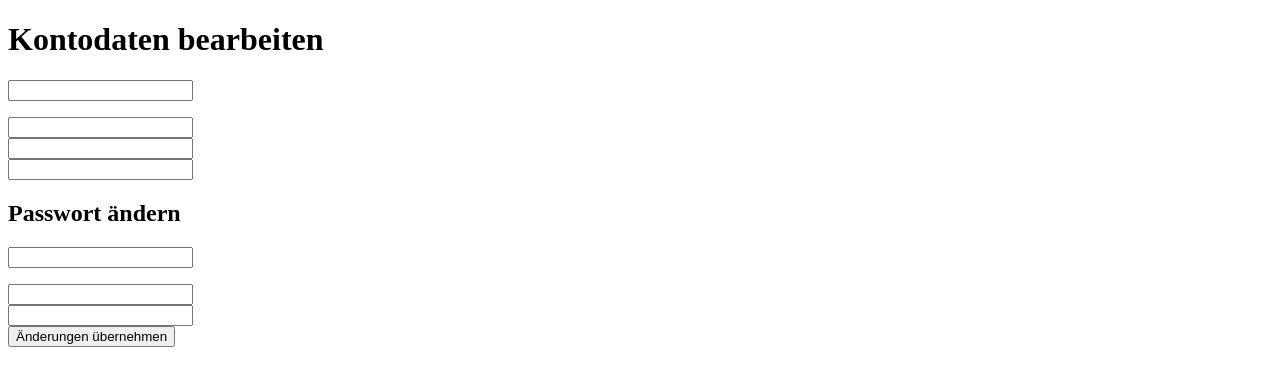
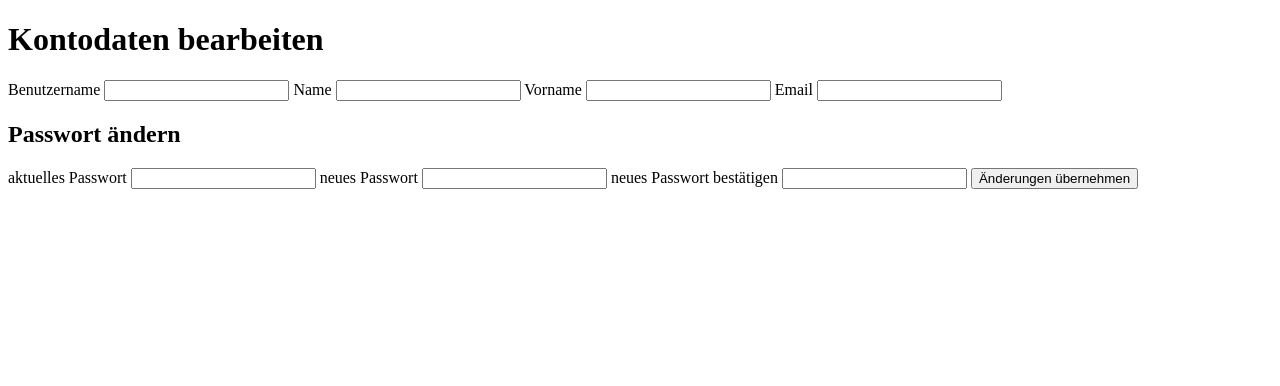
Before and after one commit to ladymagnetic/semanticcms, a PHP site: page /KontoBearbeiten.php in a window 1280 px wide. Shown: the part 88-474 px from the top of the page. Run offline with PHP 8.4, Linux system fonts and the light colour scheme.

Commit message:
#16 names
für die objekte wurden passende namen eingeführt. Müssen evtl. durch ids
ersetzt werden

```diff
--- a/Code/Backend/InhaltBearbeiten.php
+++ b/Code/Backend/InhaltBearbeiten.php
@@ -19,11 +19,12 @@
 </nav>
 <h1>Inhalt bearbeiten</h1>
 <form method="post">
-	<input name="Button1" type="button" value="Medien hinzufügen"></form>
+	<input name="addMedia" type="button" value="Medien hinzufügen"></form>
 <form method="post">
 	<textarea cols="20" name="TextArea1" rows="2"></textarea></form>
 <form method="post">
-	<input name="Button2" type="button" value="Publish"></form>
+	<input name="publish" type="button" value="Publish">
+</form>
 
 </body>
 
--- a/Code/Backend/Inhaltsverwaltung.php
+++ b/Code/Backend/Inhaltsverwaltung.php
@@ -30,7 +30,7 @@
 		<td>&nbsp;</td>
 		<td>
 		<form method="post">
-			<input name="Button1" type="button" value="Löschen"><input name="Button2" type="button" value="Bearbeiten"></form>
+			<input name="delete" type="button" value="Löschen"><input name="Button2" type="button" value="Bearbeiten"></form>
 		</td>
 	</tr>
 	<tr>
@@ -45,7 +45,7 @@
 	</tr>
 </table>
 <form method="post">
-	<input name="Button3" type="button" value="Neuer Inhalt"></form>
+	<input name="newContent" type="button" value="Neuer Inhalt"></form>
 
 </body>
 
--- a/Code/Backend/KontoBearbeiten.php
+++ b/Code/Backend/KontoBearbeiten.php
@@ -20,25 +20,25 @@
 <h1>Kontodaten bearbeiten</h1>
 <p>
 <form method="post">
-	<input name="Password1" type="text"></form>
-</p>
+    <label for="userName">Benutzername</label>
+	<input name="userName" type="text">
+    <label for="name">Name</label>
+	<input name="name" type="text">
+    <label for="foreName">Vorname</label>
+	<input name="email" type="text">
+    <label for="email">Email</label>
+	<input name="Password4" type="text">
+</form>
+<h2>Passwort ändern</h2>
 <form method="post">
-	<input name="Password2" type="text"></form>
-<form method="post">
-	<input name="Password3" type="text"></form>
-<form method="post">
-	<input name="Password4" type="text"></form>
-<h2>Passwort ändern</h2>
-<p>
-<form method="post">
-	<input name="Password5" type="password"></form>
-</p>
-<form method="post">
-	<input name="Password6" type="password"></form>
-<form method="post">
-	<input name="Password7" type="password"></form>
-<form method="post">
-	<input name="Button1" type="button" value="Änderungen übernehmen"></form>
+    <label for="currentPassword">aktuelles Passwort</label>
+	<input name="currentPassword" type="password">
+    <label for="newPassword">neues Passwort</label>
+	<input name="newPassword" type="password">
+    <label for="newPasswordRepeat">neues Passwort bestätigen</label>
+	<input name="newPasswordRepeat" type="password">
+	<input name="applyChanges" type="button" value="Änderungen übernehmen">
+</form>
 
 </body>
 
--- a/Code/Backend/Startseite.php
+++ b/Code/Backend/Startseite.php
@@ -39,9 +39,9 @@
 	</tr>
 </table>
 <form method="post">
-	<input name="Button1" type="button" value="Datenbank exportieren"></form>
-<form method="post">
-	<input name="Button2" type="button" value="Datenbank importieren"></form>
+	<input name="exportDatabase" type="button" value="Datenbank exportieren">
+	<input name="importDatabase" type="button" value="Datenbank importieren">
+</form>
 
 </body>
 
```
Also changed, not shown: Code/Backend/Benutzerverwaltung.php (+12 -13 lines), Code/Backend/Login.php (+5 -7 lines), Code/Backend/Seitenverwaltung.php (+5 -5 lines).
